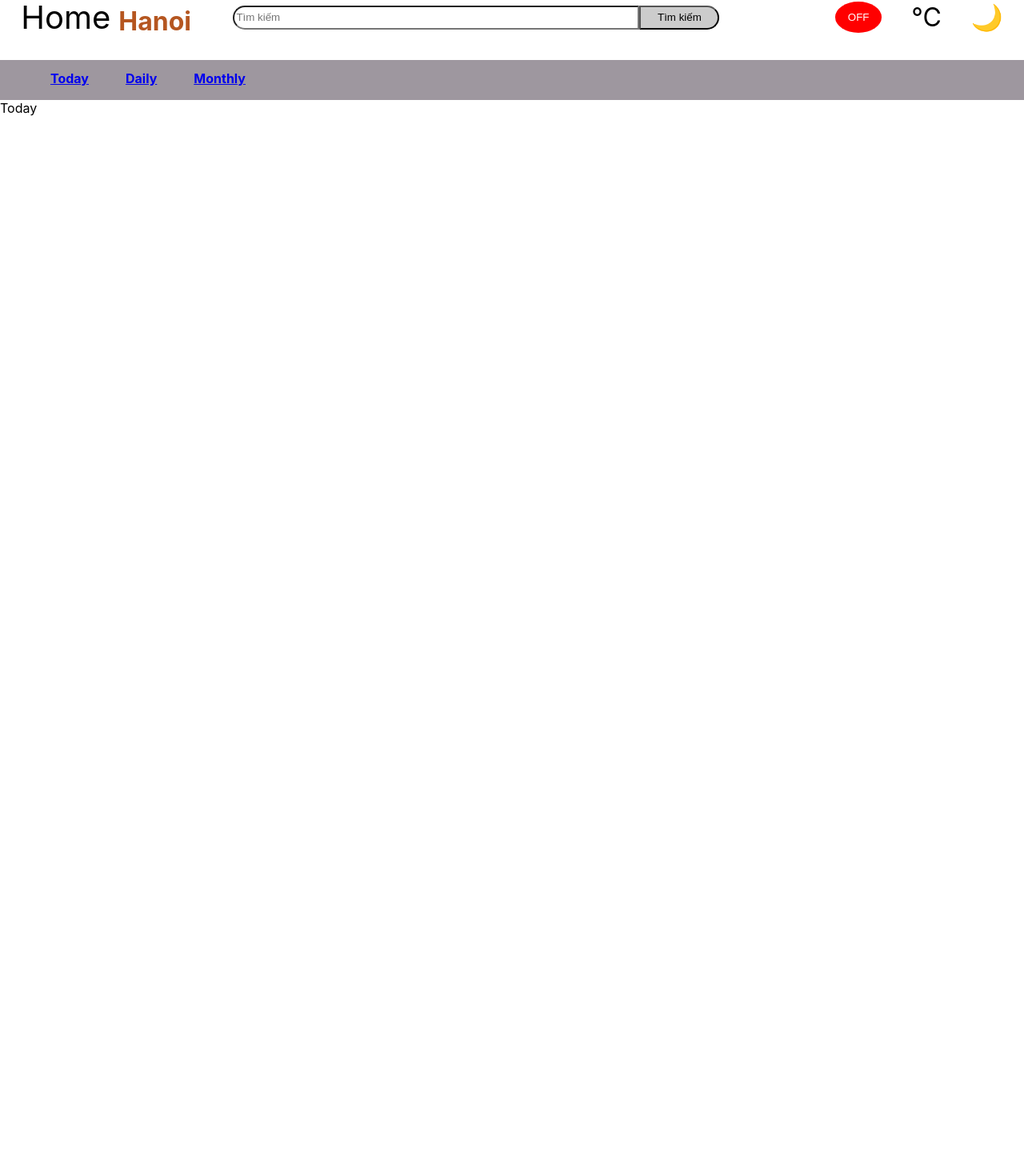
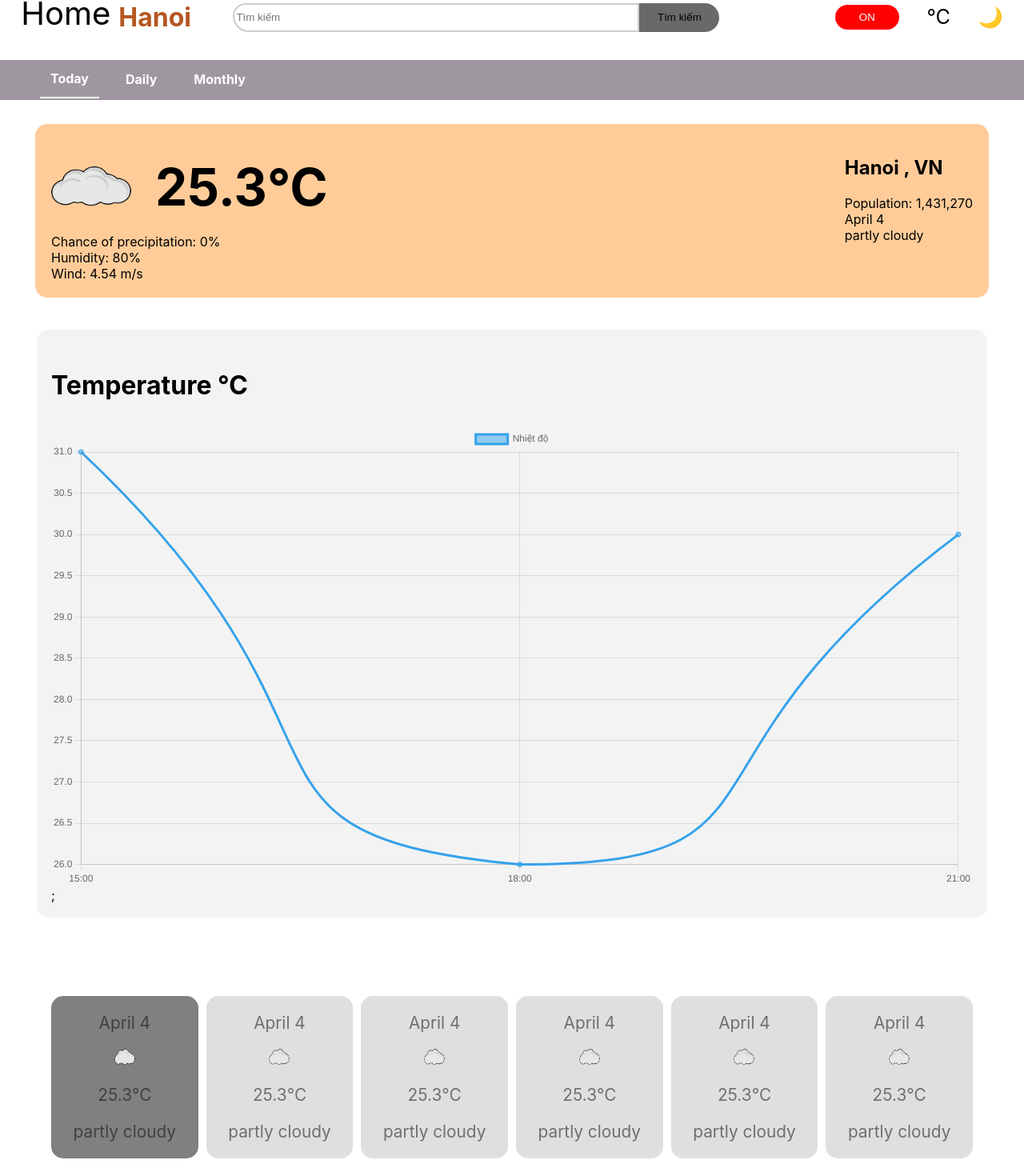
Before and after one commit to TrongHoang61tlu/ts_redux_weather, a React (Create React App) app: page / in a window 1280 px wide. Shown: the part 16-1486 px from the top of the page at 80% size. Before the commit the page ends 800 px from the top, so only its background shows below. Built offline with nearby package versions, Linux system fonts and the light colour scheme.

Commit message:
Xây dựng giao diện today

```diff
--- a/package.json
+++ b/package.json
@@ -3,6 +3,7 @@
   "version": "0.1.0",
   "private": true,
   "dependencies": {
+    "@faker-js/faker": "^7.6.0",
     "@reduxjs/toolkit": "^1.9.3",
     "@testing-library/jest-dom": "^5.16.5",
     "@testing-library/react": "^13.4.0",
@@ -12,7 +13,9 @@
     "@types/react": "^18.0.33",
     "@types/react-dom": "^18.0.11",
     "@types/react-router-dom": "^5.3.3",
+    "chart.js": "^4.2.1",
     "react": "^18.2.0",
+    "react-chartjs-2": "^5.2.0",
     "react-dom": "^18.2.0",
     "react-redux": "^8.0.5",
     "react-router-dom": "^6.10.0",
--- a/src/App.tsx
+++ b/src/App.tsx
@@ -2,8 +2,8 @@ import React from 'react';
 import './App.css';
 import Header from './components/Layout/header';
 import { Route, Routes } from 'react-router-dom';
-import Today from 'features/weather/weatherToday';
-import Daily from 'features/weather/weatherDaily';
+import Today from 'features/weather/weatherToday/weatherToday';
+import Daily from 'features/weather/weatherDaily/weatherDaily';
 import Month from 'features/weather/weatherMonth';
 
 
--- a/src/components/Layout/header.tsx
+++ b/src/components/Layout/header.tsx
@@ -1,99 +1,32 @@
 import * as React from 'react';
-import { NavLink } from 'react-router-dom';
-import styled from 'styled-components';
+import {
+  Wrapper,
+  Top,
+  TopLeft,
+  TopRight,
+  Logo,
+  Title,
+  Search,
+  Input,
+  Button,
+  ToggleButton,
+  Bottom,
+  ListItem,
+  Item,
+  Link,
+} from './styles';
 
-const Wrapper = styled.section`
-`;
-const Top = styled.section`
-  height: 75px;
-  display: flex;
-  justify-content: space-around;
-  align-items: center;
-  background-color: white;
-`;
-
-const TopLeft = styled.div`
-  display: flex;
-`;
-const Logo = styled.h1`
-  font-size: 40px;
-  font-weight: 400;
-`;
-const Title = styled.h3`
-  color: #b55620;
-  font-size: 32px;
-  font-weight: 700;
-  margin-top: 50px;
-  margin-left: 10px;
-`;
-
-const Search = styled.div`
-  width: 700px;
-  height: 30px;
-`;
-
-const Button = styled.button`
-  width: 100px;
-  height: 100%;
-  background-color: #cccccc;
-  cursor: pointer;
-  border-top-right-radius: 25px;
-  border-bottom-right-radius: 25px;
-`;
-
-const Input = styled.input`
-  width: 500px;
-  border-top-left-radius: 25px;
-  border-bottom-left-radius: 25px;
-  height: 24px;
-`;
-
-const TopRight = styled.div`
-  display: flex;
-  width: 210px;
-  font-size: 32px;
-  justify-content: space-between;
-`;
-
-const ToggleButton = styled.button`
-  background-color: red;
-  color: white;
-  padding: 8px 16px;
-  border: none;
-  cursor: pointer;
-  border-radius: 50%;
-`;
-
-const Bottom = styled.div`
-  background-color:#9E979F;
-  height: 50px;
-`
-const ListItem = styled.ul`
-  list-style-type: none;
-  display: flex;
-  color: white;
-  display: flex;
-  align-items : center;
-`
-const Item = styled.li`
-  cursor: pointer;
-  font-size: 16px;
-  font-weight: 700;
-  margin-left: 10px;
-  margin-right: 10px;
-  padding: 13px;
-  border-bottom: 1px solid #fffff'
-`
-const Link = styled(NavLink)`
-  text-decoration: none;
-  color: white;
-`
 export interface IHeaderProps {}
 export default function Header(props: IHeaderProps) {
-  const [active, setActive] = React.useState(false);
+  const [isActive, setIsActive] = React.useState(true);
 
   const handleToggle = () => {
-    setActive(!active);
+    setIsActive(!isActive);
+  };
+
+  const [activeItem, setActiveItem] = React.useState(0);
+  const handleItemClick = (index: number) => {
+    setActiveItem(index);
   };
   return (
     <Wrapper>
@@ -107,17 +40,34 @@ export default function Header(props: IHeaderProps) {
           <Button>Tìm kiếm</Button>
         </Search>
         <TopRight>
-          <ToggleButton onClick={handleToggle}>{active ? 'ON' : 'OFF'}</ToggleButton>
+          <ToggleButton isActive={isActive} onClick={handleToggle}>
+            {isActive ? 'ON' : 'OFF'}
+          </ToggleButton>
           <span>℃</span>
           <span>🌙</span>
         </TopRight>
       </Top>
       <Bottom>
-          <ListItem>
-            <Item><Link to="/">Today</Link></Item>
-            <Item><Link to="/daily">Daily</Link></Item>
-            <Item><Link to='/Month'>Monthly</Link></Item>
-          </ListItem>
+        <ListItem>
+          <Link to="/">
+            {' '}
+            <Item isActive={activeItem === 0} onClick={() => handleItemClick(0)}>
+              Today
+            </Item>
+          </Link>
+          <Link to="/daily">
+            {' '}
+            <Item isActive={activeItem === 1} onClick={() => handleItemClick(1)}>
+              Daily
+            </Item>
+          </Link>
+          <Link to="/month">
+            {' '}
+            <Item isActive={activeItem === 2} onClick={() => handleItemClick(2)}>
+              Monthly
+            </Item>
+          </Link>
+        </ListItem>
       </Bottom>
     </Wrapper>
   );
--- /dev/null
+++ b/src/components/Layout/styles.tsx
@@ -0,0 +1,98 @@
+import styled from 'styled-components';
+import { NavLink } from 'react-router-dom';
+
+
+export const Wrapper = styled.section`
+`;
+export const Top = styled.section`
+  height: 75px;
+  display: flex;
+  justify-content: space-around;
+  align-items: center;
+  background-color: white;
+`;
+
+export const TopLeft = styled.div`
+  display: flex;
+  margin-bottom:10px;
+`;
+export const Logo = styled.h1`
+  font-size: 40px;
+  font-weight: 400;
+`;
+export const Title = styled.h3`
+  color: #b55620;
+  font-size: 32px;
+  font-weight: 700;
+  margin-top: 50px;
+  margin-left: 10px;
+`;
+
+export const Search = styled.div`
+  width: 700px;
+  height: 36px;
+`;
+
+export const Button = styled.button`
+  width: 100px;
+  height: 100%;
+  background-color: dimgray;
+  cursor: pointer;
+  border: none;
+  border-top-right-radius: 20px;
+  border-bottom-right-radius: 20px;
+`;
+
+export const Input = styled.input`
+  width: 500px;
+  border-top-left-radius: 20px;
+  border-bottom-left-radius: 25px;
+  height: 30px;
+  border : 2px solid #cccccc;
+`;
+
+export const TopRight = styled.div`
+  display: flex;
+  width: 210px;
+  font-size: 25px;
+  justify-content: space-between;
+`;
+interface ToggleButtonProps{
+  isActive : boolean;
+}
+export const ToggleButton = styled.button<ToggleButtonProps>`
+  background-color: ${props => (props.isActive ? 'red' : 'blue')};
+  width:80px;
+  color: white;
+  padding: 8px 16px;
+  border: none;
+  cursor: pointer;
+  border-radius: 30px;
+`;
+
+export const Bottom = styled.div`
+  background-color:#9E979F;
+  height: 50px;
+`
+export const ListItem = styled.ul`
+  list-style-type: none;
+  display: flex;
+  color: white;
+  align-items : center;
+`
+interface ItemProps {
+  isActive: boolean;
+}
+export const Item = styled.li<ItemProps>`
+  cursor: pointer;
+  font-size: 16px;
+  font-weight: 700;
+  margin-left: 10px;
+  margin-right: 10px;
+  padding: 13px;
+  border-bottom: ${props => (props.isActive ? '2px solid white' : 'none')};
+`
+export const Link = styled(NavLink)`
+  text-decoration: none;
+  color: white;
+`
--- /dev/null
+++ b/src/features/weather/weatherDaily/styles.tsx
@@ -0,0 +1 @@
+import styled from 'styled-components';
--- a/src/features/weather/weatherToday.tsx
+++ /dev/null
@@ -1,12 +0,0 @@
-import * as React from 'react';
-
-export interface ITodayProps {
-}
-
-export default function Today (props: ITodayProps) {
-  return (
-    <div>
-      Today
-    </div>
-  );
-}
--- /dev/null
+++ b/src/features/weather/weatherToday/styles.tsx
@@ -0,0 +1,96 @@
+import styled from 'styled-components';
+
+export const Wrapper = styled.section`
+   margin-top: 30px
+
+`;
+
+export const Banner = styled.div`
+    width: 90%;
+    background-color: rgba(255, 204, 153, 1);
+    margin: 0 auto;
+    border-radius: 15px;
+    display: flex;
+    justify-content: space-between;
+    padding:20px
+`
+
+export const BannerLeft = styled.div`
+`
+
+export const BannerRight = styled.div`
+`
+
+export const BannerTitle = styled.h1`
+    display:flex;
+    align-items: center;
+`
+
+export const Image = styled.img`
+    width: 100px;
+    height: 50px;
+
+`
+export const Temp = styled.h1`
+    font-size: 4rem;
+    margin: 0 0 0 30px;
+`
+export const BannerContent = styled.ul`
+    list-style: none;
+    padding: 0;
+    margin: 0;
+    flex-direction: column;
+    justify-content: center;
+    align-items: center;
+`
+export const Items = styled.li`
+    display: flex;
+`
+
+export const City = styled.h1`
+    font-weight:700
+`
+
+export const Chart = styled.div`
+    width: 90%;
+    margin:40px auto;
+    padding: 18px;
+    background-color: rgba(192, 192, 192, 0.2);
+    border-radius: 15px;
+`
+
+export const TitleChart = styled.h3`
+    font-size: 2rem;
+`
+
+export const Predict = styled.div`
+    width: 90%;
+    margin:80px auto;
+    padding: 18px;
+    display: grid;
+    grid-template-columns: repeat(6, 1fr);
+    gap: 10px
+`
+interface PredictItemsProps{
+    isActive: boolean;
+}
+export const PredictItem = styled.div<PredictItemsProps>`
+    background-color: ${(props) => props.isActive ? '#808080' : 'rgba(192, 192, 192, 0.5)'};
+    cursor: pointer;
+    border-radius: 15px;
+`
+
+export const ItemMonth = styled.p`
+    font-size:1.3rem;
+    display: flex;
+    justify-content: center;
+    color: rgba(0, 0, 0, 0.5);
+`
+
+export const Icon = styled.img`
+    width:25px;
+    height:20px;
+    position: relative;
+    left: 50%;
+    transform: translateX(-50%);
+`
--- /dev/null
+++ b/src/features/weather/weatherToday/weatherToday.tsx
@@ -0,0 +1,149 @@
+import * as React from 'react';
+import {
+  Banner,
+  Wrapper,
+  BannerLeft,
+  BannerRight,
+  BannerTitle,
+  Image,
+  Temp,
+  BannerContent,
+  Items,
+  City,
+  Chart,
+  TitleChart,
+  Predict,
+  PredictItem,
+  ItemMonth,
+  Icon,
+} from './styles';
+import { Line } from 'react-chartjs-2';
+import {
+  Chart as ChartJS,
+  CategoryScale,
+  LinearScale,
+  PointElement,
+  LineElement,
+  Title,
+  Tooltip,
+  Filler,
+  Legend,
+} from 'chart.js';
+import { faker } from '@faker-js/faker';
+
+ChartJS.register(
+  CategoryScale,
+  LinearScale,
+  PointElement,
+  LineElement,
+  Title,
+  Tooltip,
+  Filler,
+  Legend
+);
+
+export const options = {
+  responsive: true,
+  plugins: {
+    legend: {
+      position: 'top' as const,
+    },
+    title: {
+      display: false,
+      text: 'Chart.js Line Chart',
+    },
+  },
+};
+
+const labels = ['15:00', '18:00', '21:00'];
+
+export const data = {
+  labels,
+  datasets: [
+    {
+      fill: false,
+      label: 'Nhiệt độ',
+      data: labels.map(() => faker.datatype.number({ min: 24, max: 32 })),
+      borderColor: 'rgb(53, 162, 235)',
+      backgroundColor: 'rgba(53, 162, 235, 0.5)',
+      tension: 0.7,
+    },
+  ],
+};
+
+export interface ITodayProps {}
+
+export default function Today(props: ITodayProps) {
+  const [isActive, setIsActive] = React.useState(0)
+  const handleItemClick = (index: number) => {
+    setIsActive(index);
+  };
+  return (
+    <Wrapper>
+      <Banner>
+        <BannerLeft>
+          <BannerTitle>
+            <Image src={require('../../../assets/image/th.png')} />
+            <Temp>25.3℃</Temp>
+          </BannerTitle>
+          <BannerContent>
+            <Items>Chance of precipitation: 0%</Items>
+            <Items>Humidity: 80%</Items>
+            <Items>Wind: 4.54 m/s</Items>
+          </BannerContent>
+        </BannerLeft>
+        <BannerRight>
+          <City>Hanoi , VN</City>
+          <BannerContent>
+            <Items>Population: 1,431,270</Items>
+            <Items>April 4 </Items>
+            <Items>partly cloudy</Items>
+          </BannerContent>
+        </BannerRight>
+      </Banner>
+      <Chart>
+        <TitleChart>Temperature ℃</TitleChart>
+        <Line options={options} data={data} />;
+      </Chart>
+      <Predict>
+        <PredictItem isActive={isActive === 0} onClick={() => handleItemClick(0)}>
+           <ItemMonth>April 4</ItemMonth>
+           <Icon src={require('../../../assets/image/th.png')} ></Icon>
+           <ItemMonth>25.3℃</ItemMonth>
+           <ItemMonth>partly cloudy</ItemMonth>
+        </PredictItem>
+        <PredictItem isActive={isActive === 1} onClick={() => handleItemClick(1)}>
+           <ItemMonth>April 4</ItemMonth>
+           <Icon src={require('../../../assets/image/th.png')} ></Icon>
+           <ItemMonth>25.3℃</ItemMonth>
+           <ItemMonth>partly cloudy</ItemMonth>
+        </PredictItem>
+        <PredictItem isActive={isActive === 2} onClick={() => handleItemClick(2)}>
+           <ItemMonth>April 4</ItemMonth>
+           <Icon src={require('../../../assets/image/th.png')} ></Icon>
+           <ItemMonth>25.3℃</ItemMonth>
+           <ItemMonth>partly cloudy</ItemMonth>
+        </PredictItem>
+        <PredictItem isActive={isActive === 3} onClick={() => handleItemClick(3)}>
+           <ItemMonth>April 4</ItemMonth>
+           <Icon src={require('../../../assets/image/th.png')} ></Icon>
+           <ItemMonth>25.3℃</ItemMonth>
+           <ItemMonth>partly cloudy</ItemMonth>
+        </PredictItem>
+        <PredictItem isActive={isActive === 4} onClick={() => handleItemClick(4)}>
+           <ItemMonth>April 4</ItemMonth>
+           <Icon src={require('../../../assets/image/th.png')} ></Icon>
+           <ItemMonth>25.3℃</ItemMonth>
+           <ItemMonth>partly cloudy</ItemMonth>
+        </PredictItem>
+        <PredictItem isActive={isActive === 5} onClick={() => handleItemClick(5)}>
+           <ItemMonth>April 4</ItemMonth>
+           <Icon src={require('../../../assets/image/th.png')} ></Icon>
+           <ItemMonth>25.3℃</ItemMonth>
+           <ItemMonth>partly cloudy</ItemMonth>
+        </PredictItem>
+      </Predict>
+
+    </Wrapper>
+  );
+}
```
Also changed, not shown: src/assets/image/th.png (added), src/features/weather/weatherDaily/weatherDaily.tsx (renamed from src/features/weather/weatherDaily.tsx), 1 other file (tests, documents, lock files or other folders).
